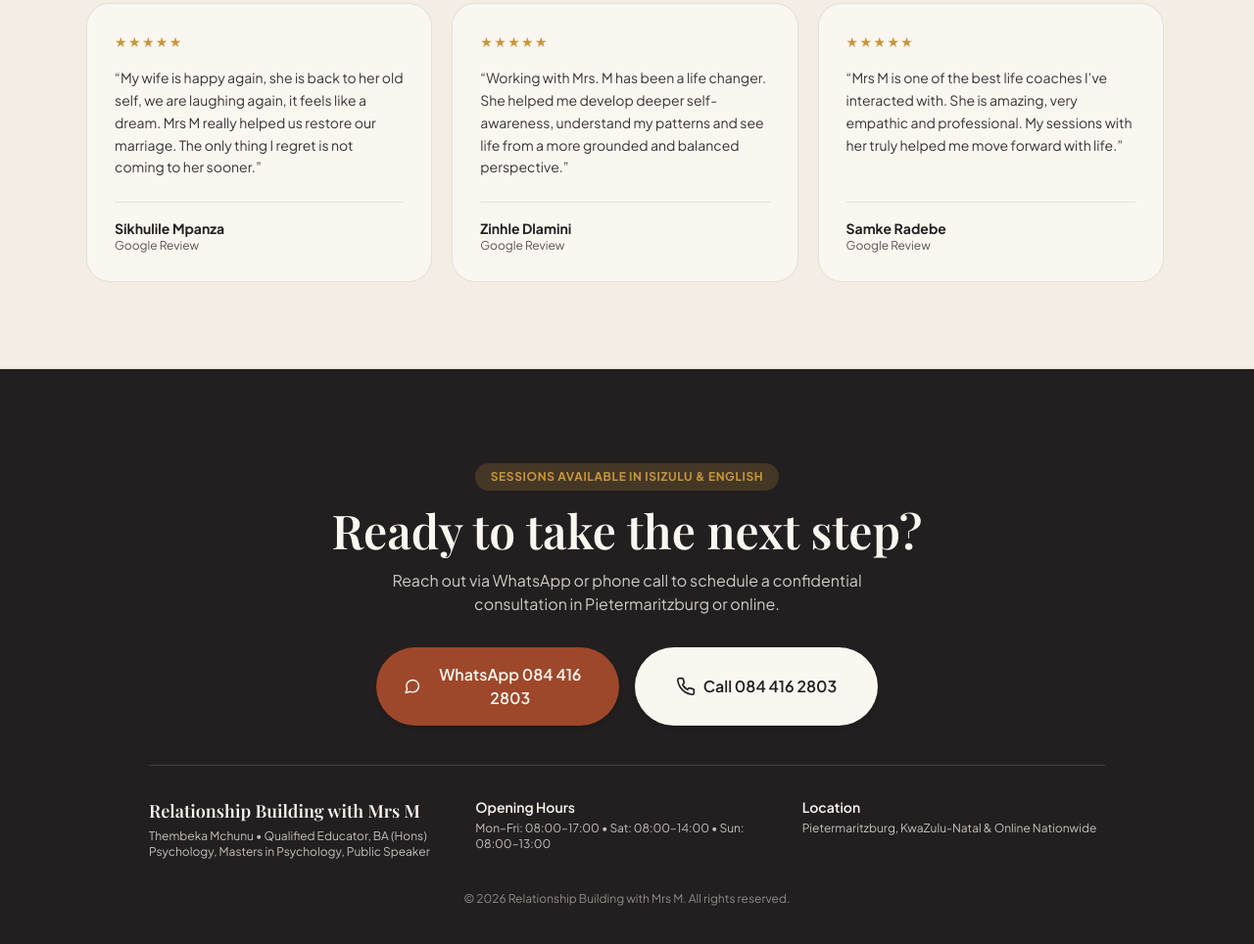
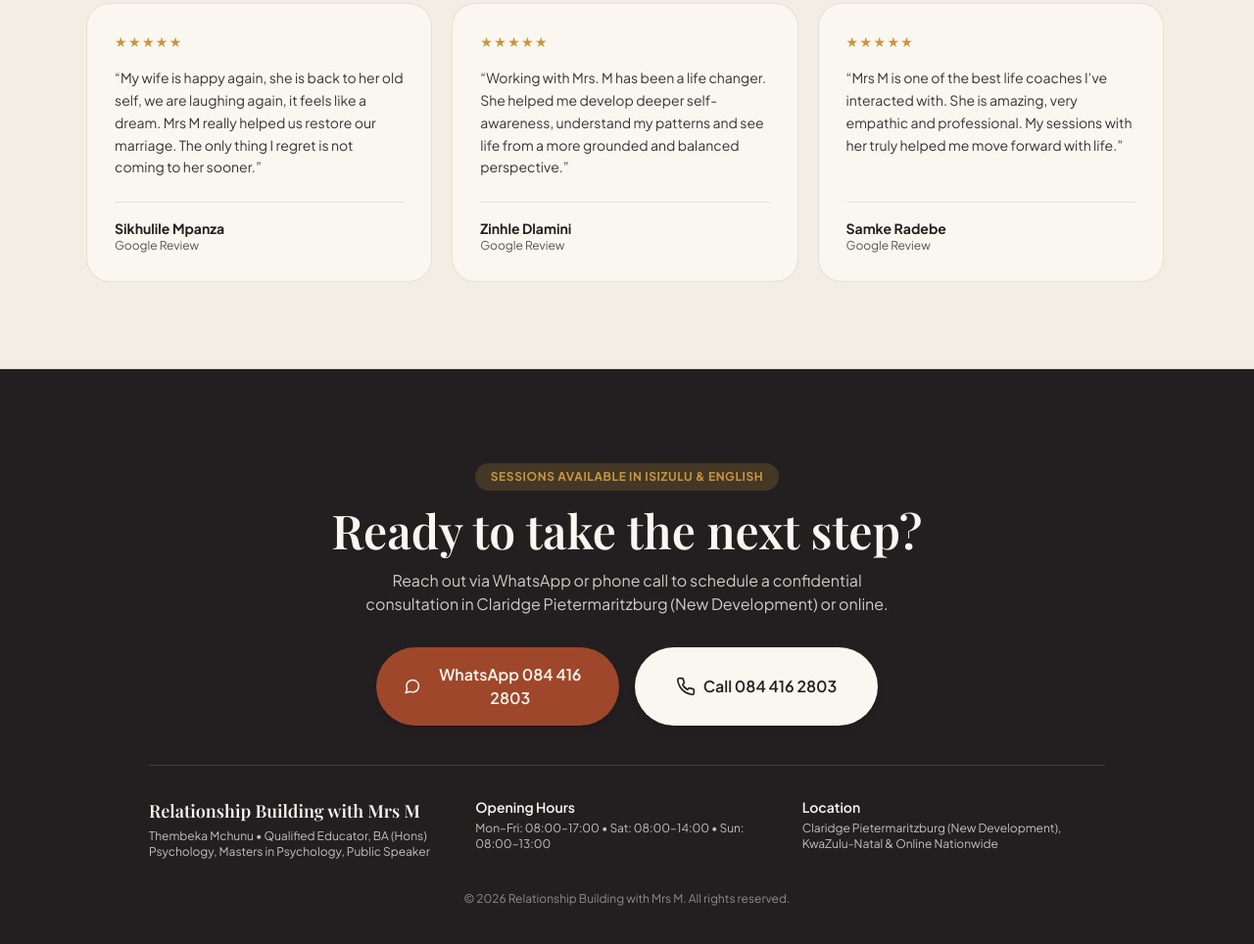
Before and after one commit to LimstarhShamase/relationship-building-with-mrsm, a plain HTML site: page index.html in a window 1280 px wide. Shown: the part 4006-4970 px from the top of the page at 98% size. Drawn offline with nearby package versions, Linux system fonts and the light colour scheme; a web font is replaced by a local one.

Commit message:
Update location references to Claridge Pietermaritzburg

```diff
--- a/index.html
+++ b/index.html
@@ -797,7 +797,7 @@
       </h2>
 
       <p class="mt-4 text-base text-cream/80 max-w-xl mx-auto" data-i18n="contactSub">
-        Reach out via WhatsApp or phone call to schedule a confidential consultation in Pietermaritzburg or online.
+        Reach out via WhatsApp or phone call to schedule a confidential consultation in Claridge Pietermaritzburg (New Development) or online.
       </p>
 
       <div class="mt-8 flex flex-col sm:flex-row justify-center gap-4 max-w-lg mx-auto">
@@ -827,7 +827,7 @@
         </div>
         <div>
           <p class="font-semibold text-cream" data-i18n="footerLocTitle">Location</p>
-          <p class="mt-1 text-xs" data-i18n="footerLoc">Pietermaritzburg, KwaZulu-Natal &amp; Online Nationwide</p>
+          <p class="mt-1 text-xs" data-i18n="footerLoc">Claridge Pietermaritzburg (New Development), KwaZulu-Natal &amp; Online Nationwide</p>
         </div>
       </div>
 
@@ -958,13 +958,13 @@
         reviewsTitle: "Trusted by Couples & Individuals",
         contactLangNote: "Sessions available in isiZulu & English",
         contactTitle: "Ready to take the next step?",
-        contactSub: "Reach out via WhatsApp or phone call to schedule a confidential consultation in Pietermaritzburg or online.",
+        contactSub: "Reach out via WhatsApp or phone call to schedule a confidential consultation in Claridge Pietermaritzburg (New Development) or online.",
         contactWhatsapp: "WhatsApp 084 416 2803",
         contactCall: "Call 084 416 2803",
         footerHoursTitle: "Opening Hours",
         footerHours: "Mon–Fri: 08:00–17:00 • Sat: 08:00–14:00 • Sun: 08:00–13:00",
         footerLocTitle: "Location",
-        footerLoc: "Pietermaritzburg, KwaZulu-Natal & Online Nationwide",
+        footerLoc: "Claridge Pietermaritzburg (New Development), KwaZulu-Natal & Online Nationwide",
         mobileCall: "Call 084 416 2803",
         mobileWhatsapp: "WhatsApp Mrs M"
       },
@@ -1068,7 +1068,7 @@
         footerHoursTitle: "Izikhathi Zokusebenza",
         footerHours: "Msombuluko–Lwesihlanu: 08:00–17:00 • Mgqibelo: 08:00–14:00 • Sonto: 08:00–13:00",
         footerLocTitle: "Indawo",
-        footerLoc: "Pietermaritzburg, KwaZulu-Natal Naku-Online Ezweni Lonke",
+        footerLoc: "Claridge Pietermaritzburg (New Development), KwaZulu-Natal Naku-Online Ezweni Lonke",
         mobileCall: "Fonela 084 416 2803",
         mobileWhatsapp: "WhatsApp Mrs M"
       }
```
